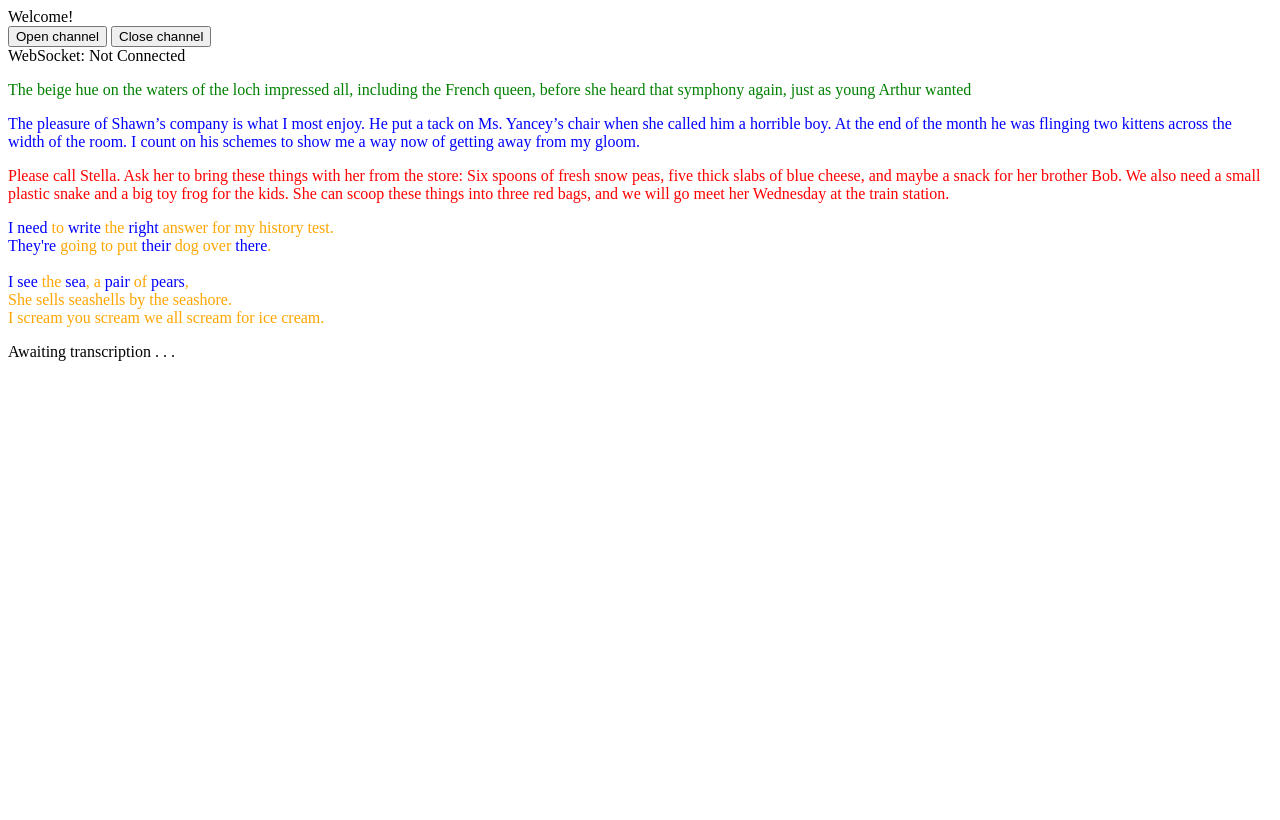
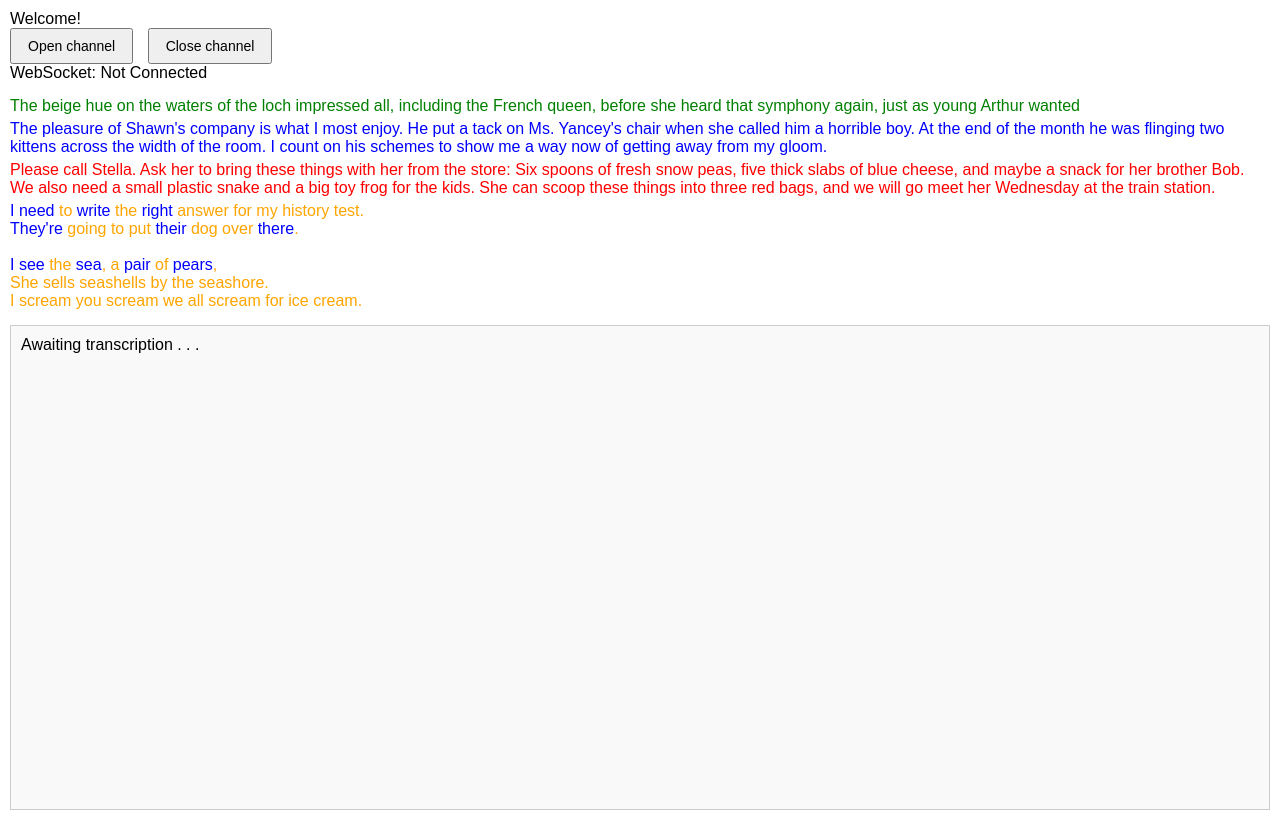
Before and after one commit to nathanaeljames/fawkes-frontend, a plain HTML site: page index.html in a window 1280 px wide. Drawn offline with nearby package versions, Linux system fonts and the light colour scheme.

Commit message:
adding auto-scolling window

```diff
--- a/client.js
+++ b/client.js
@@ -1,7 +1,9 @@
 //================= CONFIG =================
 // Global Variables
 //let websocket_uri = 'ws://127.0.0.1:9001';
-let websocket_uri = 'ws://172.16.0.41:9001';
+//let websocket_uri = 'ws://172.16.0.41:9001';
+
+let websocket_uri = 'ws://138.197.175.164:9001';
 //common PCM sample rates are 16000, 22050, 44100
 let bufferSize = 4096,
   micAudioContext, playbackAudioContext,
@@ -104,16 +106,16 @@ function initWebSocket() {
   let currentTranscriptionDiv = null;
 
   // WebSocket Definitions: executed when triggered webSocketStatus
-    websocket.onopen = function() {
+  websocket.onopen = function () {
     console.log("connected to server");
     // If using client-side TTS, tell server not to bother with TTS on its end
-      if(offlineSpeech){
+    if (offlineSpeech) {
       websocket.send("clientSideTTS");
     }
     document.getElementById("webSocketStatus").innerHTML = 'Connected';
   }
 
-    websocket.onclose = function(e) {
+  websocket.onclose = function (e) {
     console.log("connection closed (" + e.code + ")");
     document.getElementById("webSocketStatus").innerHTML = 'Not Connected';
   }
@@ -174,6 +176,11 @@ function initWebSocket() {
           currentTranscriptionDiv = document.createElement("div");
           console.log('created new transcription div awaiting next speaker');
           transcriptionContainer.appendChild(currentTranscriptionDiv);
+
+          // Auto-scroll to bottom to show latest message
+          let container = document.getElementById('transcription-container');
+          container.scrollTop = container.scrollHeight;
+
           if (offlineSpeech && result.speaker == 'Fawkes') {
             playTextToSpeech(result.transcript);
           }
@@ -204,7 +211,7 @@ function initWebSocket() {
 }
 
 //================= AUDIO PROCESSING =================
-function downsampleBuffer (buffer, inSampleRate, outSampleRate) {
+function downsampleBuffer(buffer, inSampleRate, outSampleRate) {
   if (outSampleRate == inSampleRate) {
     return buffer;
   }
--- a/index.html
+++ b/index.html
@@ -1,30 +1,103 @@
 <!DOCTYPE html>
 <html>
+
 <head>
   <script src='jquery-1.8.3.js'></script>
   <script src='client.js'></script>
+  <style>
+    body {
+      margin: 0;
+      padding: 10px;
+      height: 100vh;
+      display: flex;
+      flex-direction: column;
+      font-family: Arial, sans-serif;
+    }
+
+    .controls {
+      flex-shrink: 0;
+      /* Don't allow controls to shrink */
+      margin-bottom: 10px;
+    }
+
+    .pangrams {
+      flex-shrink: 0;
+      /* Don't allow pangrams to shrink */
+      margin-bottom: 10px;
+    }
+
+    #transcription-container {
+      flex-grow: 1;
+      /* Take up remaining space */
+      overflow-y: auto;
+      /* Enable vertical scrolling */
+      border: 1px solid #ccc;
+      padding: 10px;
+      background-color: #f9f9f9;
+    }
+
+    #transcription div {
+      margin-bottom: 8px;
+      line-height: 1.4;
+    }
+
+    button {
+      margin-right: 10px;
+      padding: 8px 16px;
+      font-size: 14px;
+      cursor: pointer;
+    }
+  </style>
 </head>
 
 <body>
+  <!-- Fixed controls at top -->
+  <div class="controls">
     <div class='message'>Welcome!</div>
     <button onclick='openChannel()'>Open channel</button>
     <button onclick='closeChannel()'>Close channel</button>
-    <br/>
+    <br />
     <div>WebSocket: <span id="webSocketStatus">Not Connected</span></div>
-    <div><p style="color:green;">The beige hue on the waters of the loch impressed all, including the French queen, before she heard that symphony again, just as young Arthur wanted</p></div>
-    <div><p style="color:blue;">The pleasure of Shawn’s company is what I most enjoy.
-    He put a tack on Ms. Yancey’s chair when she called him a horrible boy.
+  </div>
+
+  <!-- Fixed pangrams -->
+  <div class="pangrams">
+    <div>
+      <p style="color:green; margin: 5px 0;">The beige hue on the waters of the loch impressed all, including the French
+        queen, before she heard that symphony again, just as young Arthur wanted</p>
+    </div>
+    <div>
+      <p style="color:blue; margin: 5px 0;">The pleasure of Shawn's company is what I most enjoy.
+        He put a tack on Ms. Yancey's chair when she called him a horrible boy.
         At the end of the month he was flinging two kittens across the width of the room.
-    I count on his schemes to show me a way now of getting away from my gloom.</p></div>
-    <div><p style="color:red;">Please call Stella. Ask her to bring these things with her from the store: Six spoons of fresh snow peas, five thick
-    slabs of blue cheese, and maybe a snack for her brother Bob. We also need a small plastic snake and a big toy frog for
-    the kids. She can scoop these things into three red bags, and we will go meet her Wednesday at the train station.</p></div>
-    <div><p style="color:orange;"><span style="color:blue;">I need</span> to <span style="color:blue;">write</span> the <span style="color:blue;">right</span> answer for my history test.<br>
-      <span style="color:blue;">They're</span> going to put <span style="color:blue;">their</span> dog over <span style="color:blue;">there</span>.<br><br>
-        <span style="color:blue;">I</span> <span style="color:blue;">see</span> the <span style="color:blue;">sea</span>, a <span style="color:blue;">pair</span> of <span style="color:blue;">pears</span>,<br>
+        I count on his schemes to show me a way now of getting away from my gloom.</p>
+    </div>
+    <div>
+      <p style="color:red; margin: 5px 0;">Please call Stella. Ask her to bring these things with her from the store:
+        Six spoons of fresh snow peas, five thick
+        slabs of blue cheese, and maybe a snack for her brother Bob. We also need a small plastic snake and a big toy
+        frog for
+        the kids. She can scoop these things into three red bags, and we will go meet her Wednesday at the train
+        station.</p>
+    </div>
+    <div>
+      <p style="color:orange; margin: 5px 0;"><span style="color:blue;">I need</span> to <span
+          style="color:blue;">write</span> the <span style="color:blue;">right</span> answer for my history test.<br>
+        <span style="color:blue;">They're</span> going to put <span style="color:blue;">their</span> dog over <span
+          style="color:blue;">there</span>.<br><br>
+        <span style="color:blue;">I</span> <span style="color:blue;">see</span> the <span
+          style="color:blue;">sea</span>, a <span style="color:blue;">pair</span> of <span
+          style="color:blue;">pears</span>,<br>
         She sells seashells by the seashore.<br>
         I scream you scream we all scream for ice cream.<br>
-    </p></div>
+      </p>
+    </div>
+  </div>
+
+  <!-- Scrollable transcription container (takes remaining space) -->
+  <div id='transcription-container'>
     <div id='transcription'>Awaiting transcription . . .</div>
+  </div>
 </body>
+
 </html>
```
Lines whose indentation alone changed are shown as unchanged.
